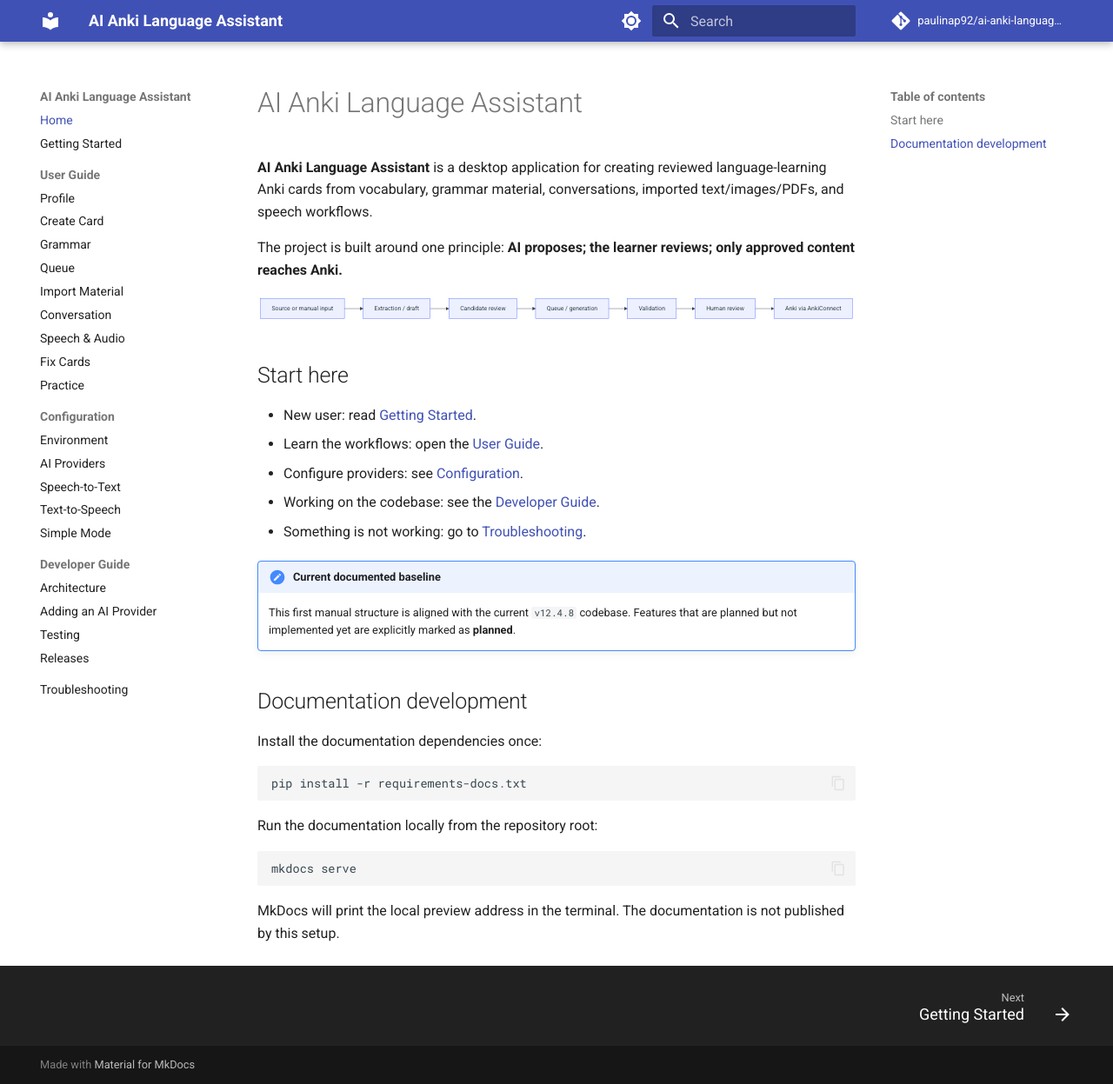
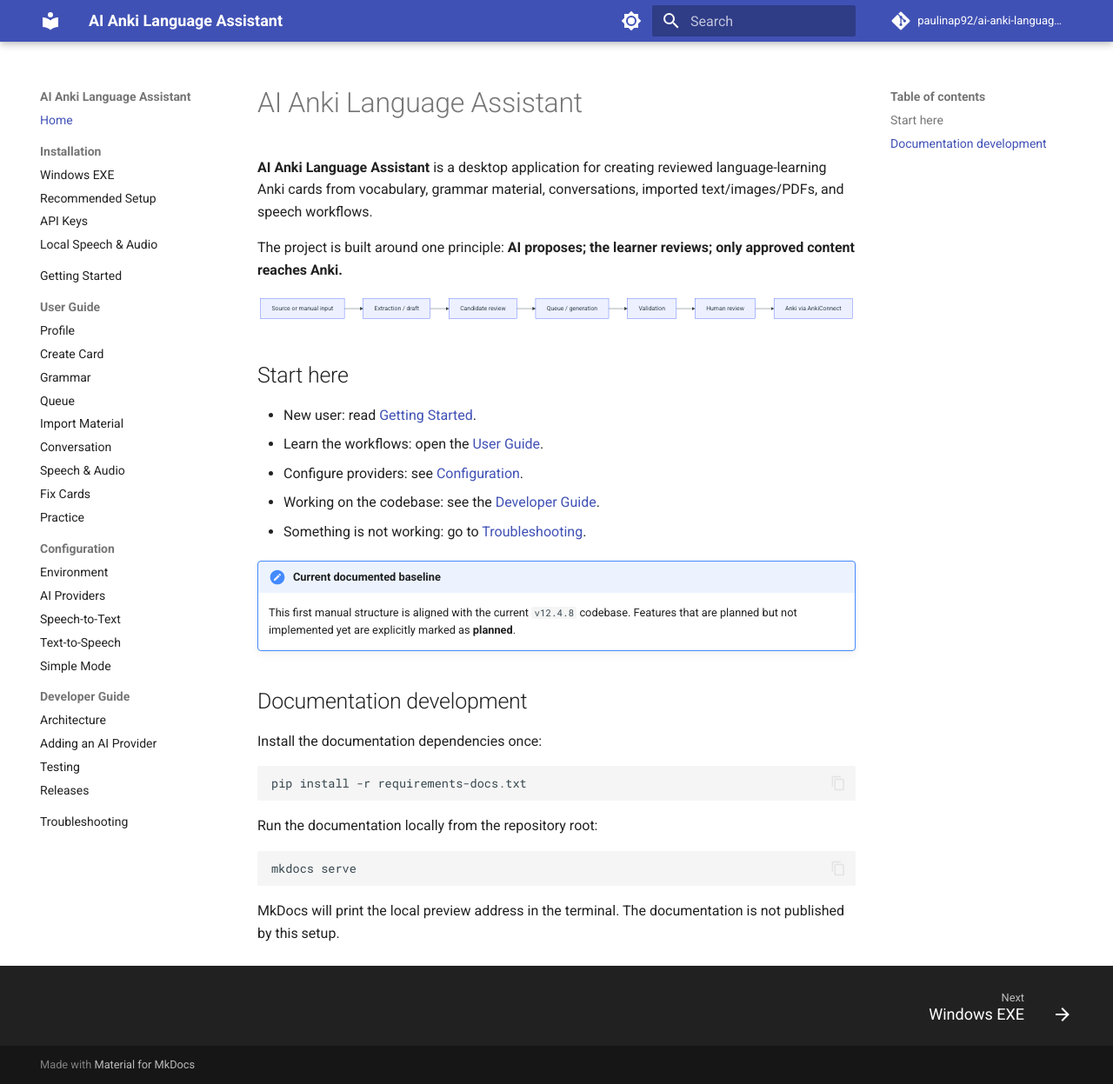
Before and after one commit to paulinap92/ai-anki-language-assistant, an MkDocs documentation site: the page built from docs/index.md, in a window 1280 px wide and 1247 px high. Shown: the whole window at 87% size. Built offline with MkDocs 1.6.1 and Material for MkDocs 9.7.7, drawn with Linux system fonts in a browser that asks for light colours; comment, search, counter and statistics services are not loaded.

Commit message:
docs: add end-user installation section

```diff
--- a/mkdocs.yml
+++ b/mkdocs.yml
@@ -54,6 +54,11 @@
 
 nav:
   - Home: index.md
+  - Installation:
+      - Windows EXE: installation/windows-exe.md
+      - Recommended Setup: installation/recommended-setup.md
+      - API Keys: installation/api-keys.md
+      - Local Speech & Audio: installation/local-speech-audio.md
   - Getting Started: getting-started.md
   - User Guide:
       - Profile: user-guide/profile.md
```
